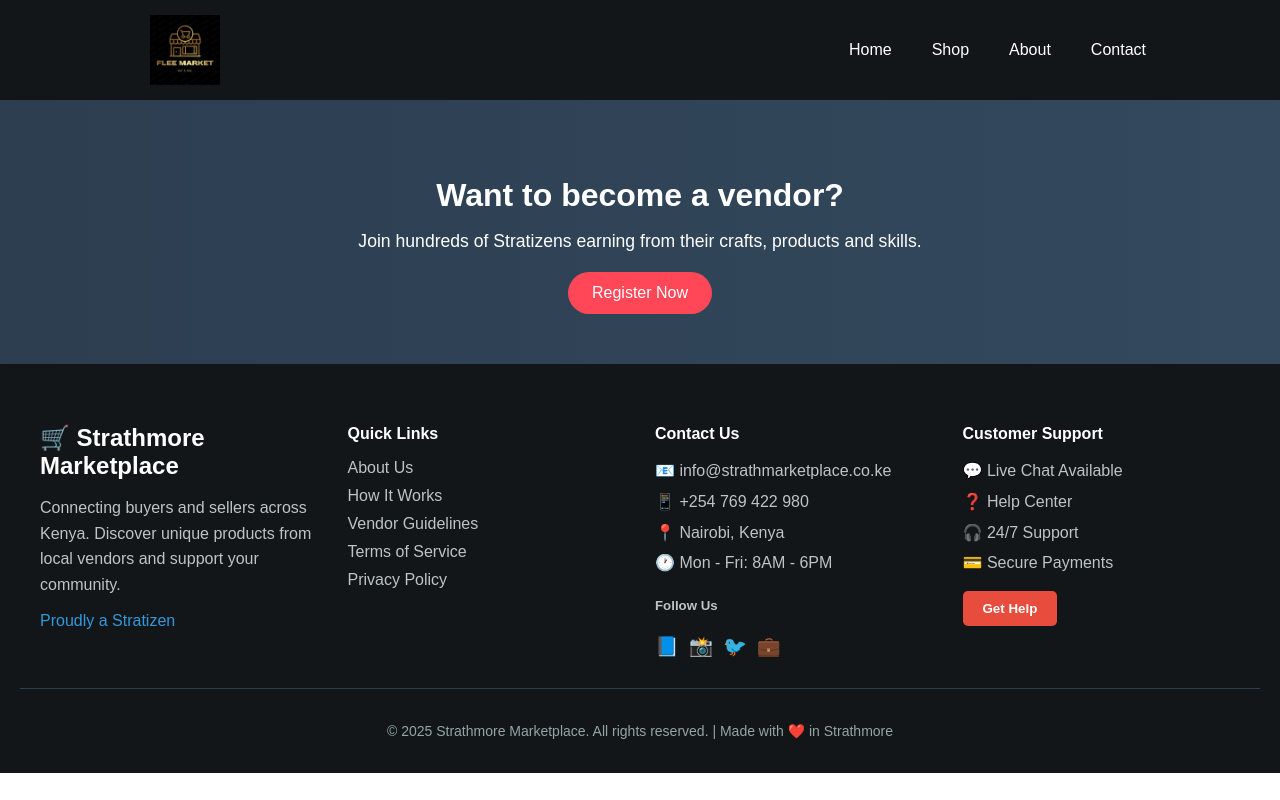
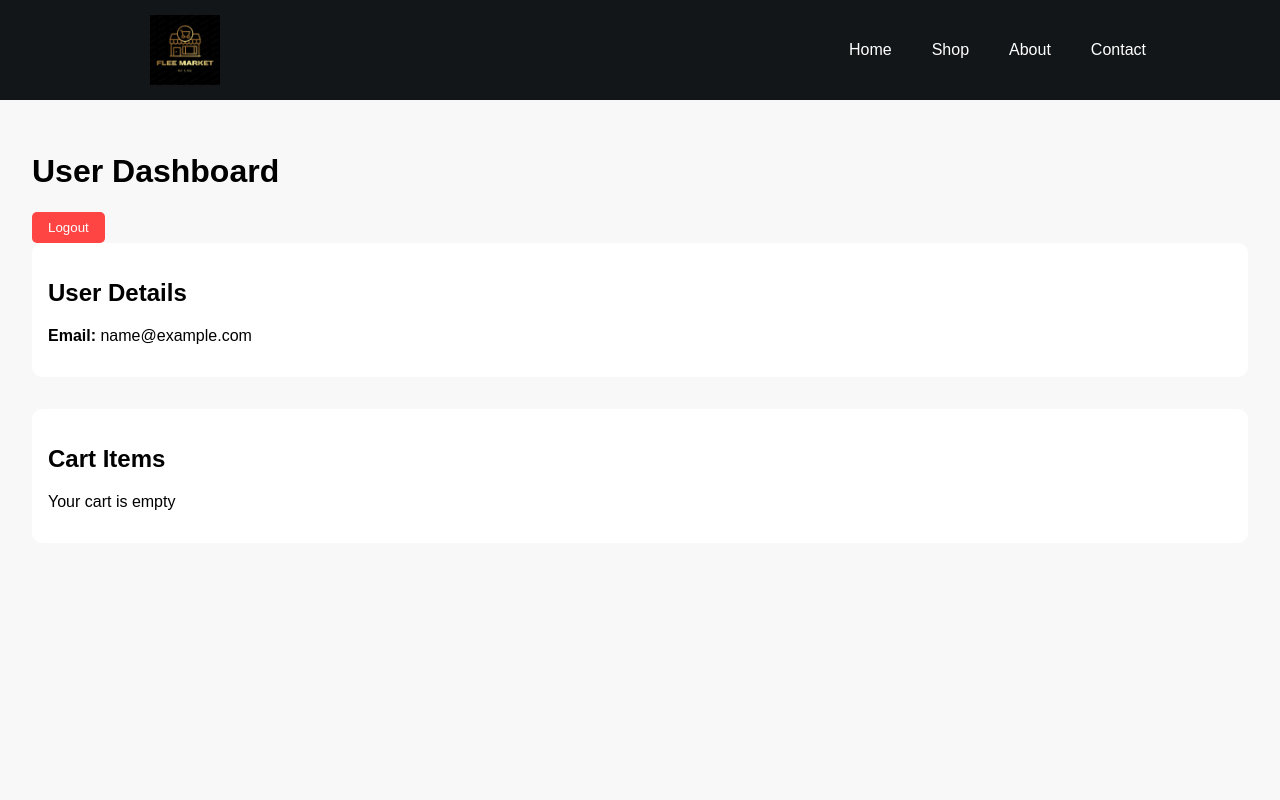
Before and after one commit to adednile/flea-market, a React (Create React App) app in the folder client/: page /user-dashboard in a window 1280 px wide. Shown: the top 800 px of the page. Built offline with nearby package versions, Linux system fonts and the light colour scheme; sample sign-in values are in the browser's storage.

Commit message:
Fixed UserDashboard.jsx routing page and name

```diff
--- a/client/src/App.js
+++ b/client/src/App.js
@@ -14,7 +14,7 @@ import UserLogin from './pages/UserLogin';
 import VendorRegister from './pages/VendorRegister';
 import VendorLogin from './pages/VendorLogin';
 import VendorDashboard from './pages/VendorDashboard';
-import UserDashboard from './pages/userdashboard';
+import UserDashboard from './pages/UserDashboard';
 
 import { Link } from "react-router";
 
@@ -33,7 +33,7 @@ function App() {
             <Route path="/vendor-register" element={<VendorRegister/>} />
             <Route path="/login-vendor" element={<VendorLogin/>} />
             <Route path="/vendor-dashboard" element={<VendorDashboard/>} />
-            <Route path="/userdashboard" element={<UserDashboard />} />
+            <Route path="/user-dashboard" element={<UserDashboard />} />
           </Routes>
           <section className='decorative-strip'>
             <h2>Want to become a vendor?</h2>
--- a/client/src/pages/LandingPage.jsx
+++ b/client/src/pages/LandingPage.jsx
@@ -179,7 +179,7 @@ function LandingPage(){
                     <Link to="/vendor-register">
                         <button className="sell-btn">Sell</button>
                     </Link>
-                    <Link to={isLoggedIn ? "/userdashboard" : "/user-login"}>
+                    <Link to={isLoggedIn ? "/user-dashboard" : "/user-login"}>
                         <button className="cart-btn">
                             Cart ({cartItems.length})
                         </button>
```
Also changed, not shown: client/src/pages/UserDashboard.jsx (renamed from client/src/pages/userdashboard.jsx).
